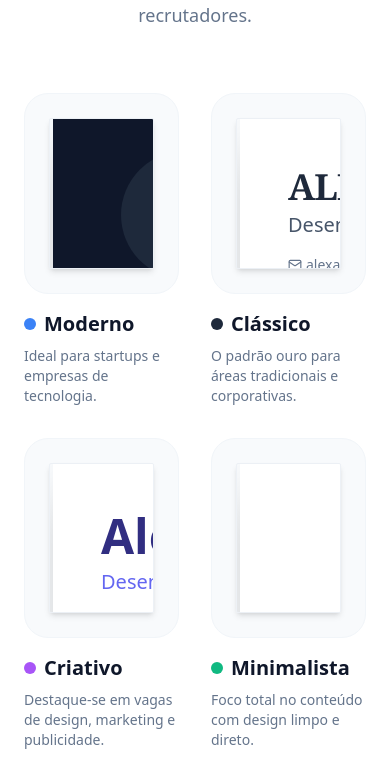
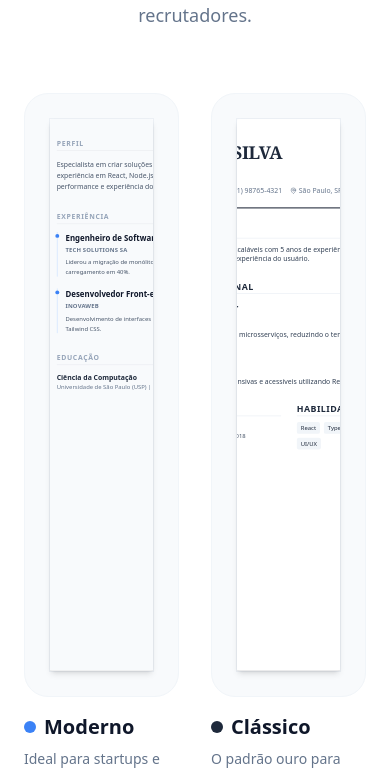
Before and after one commit to EduardoKainan/cvgenius, a React (Vite) app: page / in a window 390 px wide. Shown: the part 2029-2800 px from the top of the page. Built offline with nearby package versions, Linux system fonts and the light colour scheme; no server answers.

Commit message:
feat(landing): Add responsive template preview component
Introduces a `ScaledPreview` component to dynamically resize resume templates for better display on various screen sizes within the landing page. This enhances user experience by ensuring previews adapt to different viewports.

```diff
--- a/components/LandingPage.tsx
+++ b/components/LandingPage.tsx
@@ -1,6 +1,6 @@
 
-import React from 'react';
-import { Sparkles, Check, ArrowRight, Star, FileText, Zap, Shield, CheckCheck } from 'lucide-react';
+import React, { useState } from 'react';
+import { Sparkles, Check, ArrowRight, Star, FileText, Zap, Shield, CheckCheck, X } from 'lucide-react';
 import TemplateRenderer from './TemplateRenderer';
 import { ResumeData } from '../types';
 
@@ -98,7 +98,53 @@ const testimonials = [
   }
 ];
 
+const ScaledPreview: React.FC<{ templateId: string, maxScale?: number }> = ({ templateId, maxScale }) => {
+  const containerRef = React.useRef<HTMLDivElement>(null);
+  const contentRef = React.useRef<HTMLDivElement>(null);
+  const [scale, setScale] = useState(1);
+  const [height, setHeight] = useState(1123);
+
+  React.useEffect(() => {
+    const updateScale = () => {
+      if (containerRef.current && contentRef.current) {
+        const containerWidth = containerRef.current.offsetWidth;
+        let newScale = containerWidth / 794;
+        if (maxScale && newScale > maxScale) {
+          newScale = maxScale;
+        }
+        setScale(newScale);
+
+        // Use a small timeout to let the content render and get its actual height
+        setTimeout(() => {
+          if (contentRef.current) {
+            const contentHeight = contentRef.current.offsetHeight;
+            setHeight(contentHeight * newScale);
+          }
+        }, 50);
+      }
+    };
+
+    updateScale();
+    window.addEventListener('resize', updateScale);
+    return () => window.removeEventListener('resize', updateScale);
+  }, [templateId, maxScale]);
+
+  return (
+    <div ref={containerRef} className="w-full relative overflow-hidden rounded-sm shadow-md flex justify-center" style={{ height: `${height}px` }}>
+      <div
+        ref={contentRef}
+        className="absolute top-0 origin-top pointer-events-none"
+        style={{ transform: `scale(${scale})`, width: '794px' }}
+      >
+        <TemplateRenderer data={MOCK_RESUME} template={templateId as any} containerId={`mock-${templateId}`} />
+      </div>
+    </div>
+  );
+};
+
 const LandingPage: React.FC<LandingPageProps> = ({ onStart, onLogin }) => {
+  const [previewTemplate, setPreviewTemplate] = useState<string | null>(null);
+
   return (
     <div className="min-h-screen bg-slate-50 font-sans text-slate-900">
       {/* Navbar */}
@@ -187,12 +233,10 @@ const LandingPage: React.FC<LandingPageProps> = ({ onStart, onLogin }) => {
 
           <div className="grid grid-cols-2 md:grid-cols-3 gap-8">
             {templatesList.map((tpl) => (
-              <div key={tpl.id} className="group cursor-pointer" onClick={onStart}>
+              <div key={tpl.id} className="group cursor-pointer" onClick={() => setPreviewTemplate(tpl.id)}>
                 <div className="bg-slate-50 p-6 rounded-3xl mb-4 border border-slate-100 group-hover:border-blue-200 group-hover:shadow-xl group-hover:shadow-blue-100 transition-all duration-300">
-                  <div className="shadow-md rounded-sm overflow-hidden transform group-hover:-translate-y-2 transition-transform duration-300 border border-slate-200/50 relative w-full pt-[141.4%]" style={{ containerType: 'inline-size' }}>
-                    <div className="absolute top-0 left-0 w-[800px] origin-top-left pointer-events-none" style={{ transform: 'scale(calc(100cqw / 800))' }}>
-                      <TemplateRenderer data={MOCK_RESUME} template={tpl.id as any} containerId={`mock-${tpl.id}`} />
-                    </div>
+                  <div className="transform group-hover:-translate-y-2 transition-transform duration-300 border border-slate-200/50 w-full">
+                    <ScaledPreview templateId={tpl.id} />
                   </div>
                 </div>
                 <h3 className="text-xl font-bold text-slate-900 mb-2 flex items-center gap-2">
@@ -355,6 +399,40 @@ const LandingPage: React.FC<LandingPageProps> = ({ onStart, onLogin }) => {
       <footer className="bg-slate-50 py-12 border-t border-slate-200 text-center text-slate-500 text-sm">
         <p>&copy; {new Date().getFullYear()} CVGenius. Todos os direitos reservados.</p>
       </footer>
+
+      {/* Template Preview Modal */}
+      {previewTemplate && (
+        <div className="fixed inset-0 z-50 flex items-center justify-center p-4 bg-slate-900/80 backdrop-blur-sm" onClick={() => setPreviewTemplate(null)}>
+          <div className="bg-slate-100 rounded-3xl w-full max-w-5xl max-h-[90vh] flex flex-col overflow-hidden shadow-2xl" onClick={(e) => e.stopPropagation()}>
+            <div className="flex justify-between items-center p-4 lg:p-6 bg-white border-b border-slate-200">
+              <h3 className="text-xl font-bold text-slate-900">
+                {templatesList.find(t => t.id === previewTemplate)?.name}
+              </h3>
+              <button
+                onClick={() => setPreviewTemplate(null)}
+                className="p-2 text-slate-400 hover:text-slate-600 hover:bg-slate-100 rounded-full transition-colors"
+              >
+                <X size={24} />
+              </button>
+            </div>
+
+            <div className="flex-1 overflow-y-auto p-4 lg:p-8 flex justify-center bg-slate-200">
+              <div className="w-full max-w-[794px]">
+                <ScaledPreview templateId={previewTemplate} maxScale={1} />
+              </div>
+            </div>
+
+            <div className="p-4 lg:p-6 bg-white border-t border-slate-200 flex justify-end">
+              <button
+                onClick={onStart}
+                className="px-8 py-3 bg-blue-600 text-white rounded-full font-bold hover:bg-blue-700 transition-colors shadow-lg shadow-blue-200 flex items-center gap-2"
+              >
+                Usar este modelo <ArrowRight size={20} />
+              </button>
+            </div>
+          </div>
+        </div>
+      )}
     </div>
   );
 };
```
